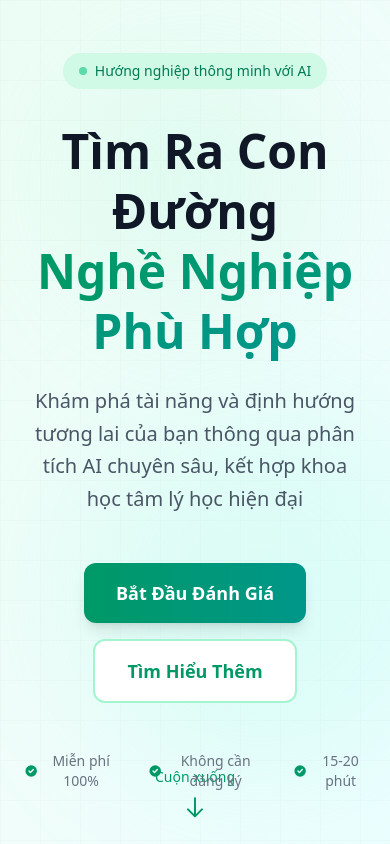
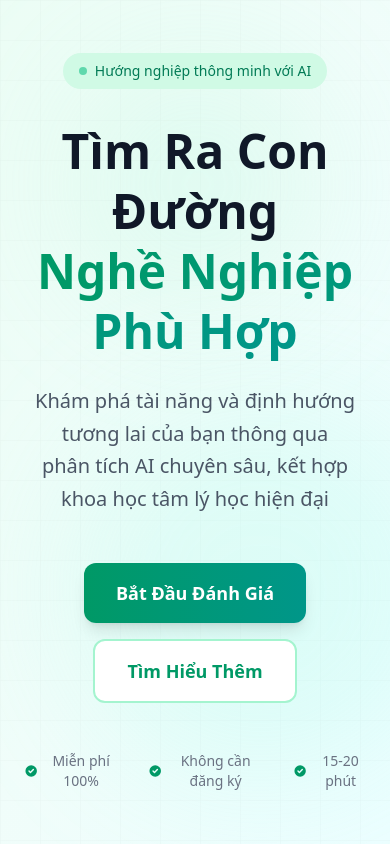
Before and after one commit to zun3007/daph2, a React (Vite) app: page / in a window 390 px wide. Shown: the top 844 px of the page. Built offline with nearby package versions, Linux system fonts and the light colour scheme.

Commit message:
Update Hero Section

```diff
--- a/src/components/landing/FeaturesSection.jsx
+++ b/src/components/landing/FeaturesSection.jsx
@@ -2,6 +2,7 @@
 import { motion, useInView } from 'framer-motion';
 import { useRef } from 'react';
 import SectionContainer from '../utils/SectionContainer';
+import ScrollIndicator from '../utils/ScrollIndicator';
 
 const FeaturesSection = () => {
   const ref = useRef(null);
@@ -169,6 +170,7 @@ const FeaturesSection = () => {
           ))}
         </div>
       </div>
+      <ScrollIndicator index={4} />
     </SectionContainer>
   );
 };
--- a/src/components/landing/HeroSection.jsx
+++ b/src/components/landing/HeroSection.jsx
@@ -75,8 +75,8 @@ const HeroSection = () => {
             transition={{ delay: 0.5, duration: 0.8 }}
             className='text-xl md:text-2xl text-gray-600 mb-12 max-w-3xl mx-auto leading-relaxed'
           >
-            Khám phá tài năng và định hướng tương lai của bạn thông qua phân
-            tích AI chuyên sâu, kết hợp khoa học tâm lý học hiện đại
+            Khám phá tài năng và định hướng tương lai của bạn thông qua <br />
+            phân tích AI chuyên sâu, kết hợp khoa học tâm lý học hiện đại
           </motion.p>
 
           <motion.div
@@ -163,7 +163,7 @@ const HeroSection = () => {
         </motion.div>
       </div>
 
-      <ScrollIndicator />
+      <ScrollIndicator index={0} />
     </motion.section>
   );
 };
--- a/src/components/landing/HowItWorksSection.jsx
+++ b/src/components/landing/HowItWorksSection.jsx
@@ -3,6 +3,7 @@ import { motion, useInView } from 'framer-motion';
 import { useRef } from 'react';
 import SectionContainer from '../utils/SectionContainer';
 import { useNavigate } from 'react-router-dom';
+import ScrollIndicator from '../utils/ScrollIndicator';
 
 const HowItWorksSection = () => {
   const navigate = useNavigate();
@@ -147,6 +148,7 @@ const HowItWorksSection = () => {
           </motion.button>
         </motion.div>
       </div>
+      <ScrollIndicator index={3} />
     </SectionContainer>
   );
 };
--- a/src/components/landing/ProblemSection.jsx
+++ b/src/components/landing/ProblemSection.jsx
@@ -2,6 +2,7 @@
 import { motion, useInView } from 'framer-motion';
 import { useRef } from 'react';
 import SectionContainer from '../utils/SectionContainer';
+import ScrollIndicator from './../utils/ScrollIndicator';
 
 const ProblemSection = () => {
   const ref = useRef(null);
@@ -116,6 +117,7 @@ const ProblemSection = () => {
           </p>
         </motion.div>
       </div>
+      <ScrollIndicator index={1} />
     </SectionContainer>
   );
 };
--- a/src/components/landing/SolutionSection.jsx
+++ b/src/components/landing/SolutionSection.jsx
@@ -1,6 +1,7 @@
 // eslint-disable-next-line no-unused-vars
 import { motion, useInView } from 'framer-motion';
 import { useRef } from 'react';
+import ScrollIndicator from '../utils/ScrollIndicator';
 
 const SolutionSection = () => {
   const ref = useRef(null);
@@ -269,6 +270,7 @@ const SolutionSection = () => {
           </motion.div>
         </div>
       </div>
+      <ScrollIndicator index={2} />
     </section>
   );
 };
--- a/src/components/landing/StatsSection.jsx
+++ b/src/components/landing/StatsSection.jsx
@@ -2,6 +2,7 @@
 import { motion, useInView } from 'framer-motion';
 import { useRef } from 'react';
 import SectionContainer from '../utils/SectionContainer';
+import ScrollIndicator from '../utils/ScrollIndicator';
 
 const StatsSection = () => {
   const ref = useRef(null);
@@ -117,6 +118,7 @@ const StatsSection = () => {
           ))}
         </div>
       </div>
+      <ScrollIndicator index={5} />
     </SectionContainer>
   );
 };
--- a/src/components/utils/ScrollIndicator.jsx
+++ b/src/components/utils/ScrollIndicator.jsx
@@ -1,15 +1,15 @@
 // eslint-disable-next-line no-unused-vars
 import { motion } from 'framer-motion';
 
-const ScrollIndicator = () => {
+const ScrollIndicator = ({ index = 0 }) => {
   return (
     <motion.div
       onClick={() => {
-        window.goToSlide(1);
+        window.goToSlide(index + 1);
       }}
       animate={{ y: [0, 8, 0] }}
       transition={{ duration: 2, repeat: Infinity, ease: 'easeInOut' }}
-      className='absolute bottom-8 left-1/2 transform -translate-x-1/2 cursor-pointer'
+      className='absolute hidden sm:block bottom-8 left-1/2 transform -translate-x-1/2 cursor-pointer'
     >
       <div className='flex flex-col items-center gap-2 text-emerald-600'>
         <span className='text-sm font-medium'>Cuộn xuống</span>
```
